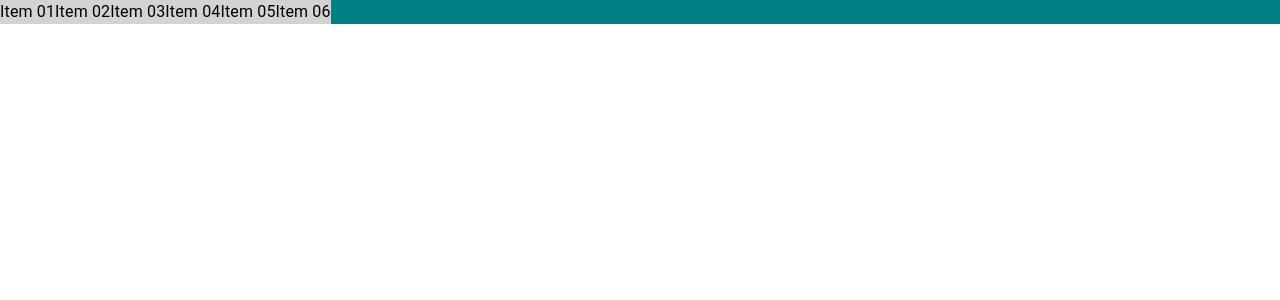
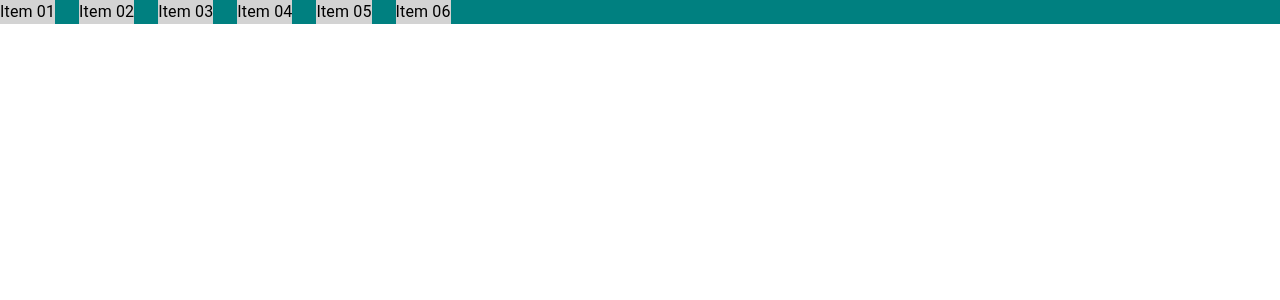
Before and after one commit to dineshabey/react-MUI, a React (Create React App) app: page / in a window 1280 px wide. Shown: the top 300 px of the page. Built offline with nearby package versions, Linux system fonts and the light colour scheme.

Commit message:
add spacing - GRID

```diff
--- a/src/layouts/LearnGrid.js
+++ b/src/layouts/LearnGrid.js
@@ -4,7 +4,7 @@ import React from 'react'
 export default function LearnGrid() {
   return (
     <div>
-      <Grid container sx={{bgcolor:'teal'}}>
+      <Grid container sx={{bgcolor:'teal'}} spacing={3}>
         <Grid item>
           <Box sx={{ bgcolor: 'lightgrey' }}>
             <Typography>Item 01</Typography>
```
